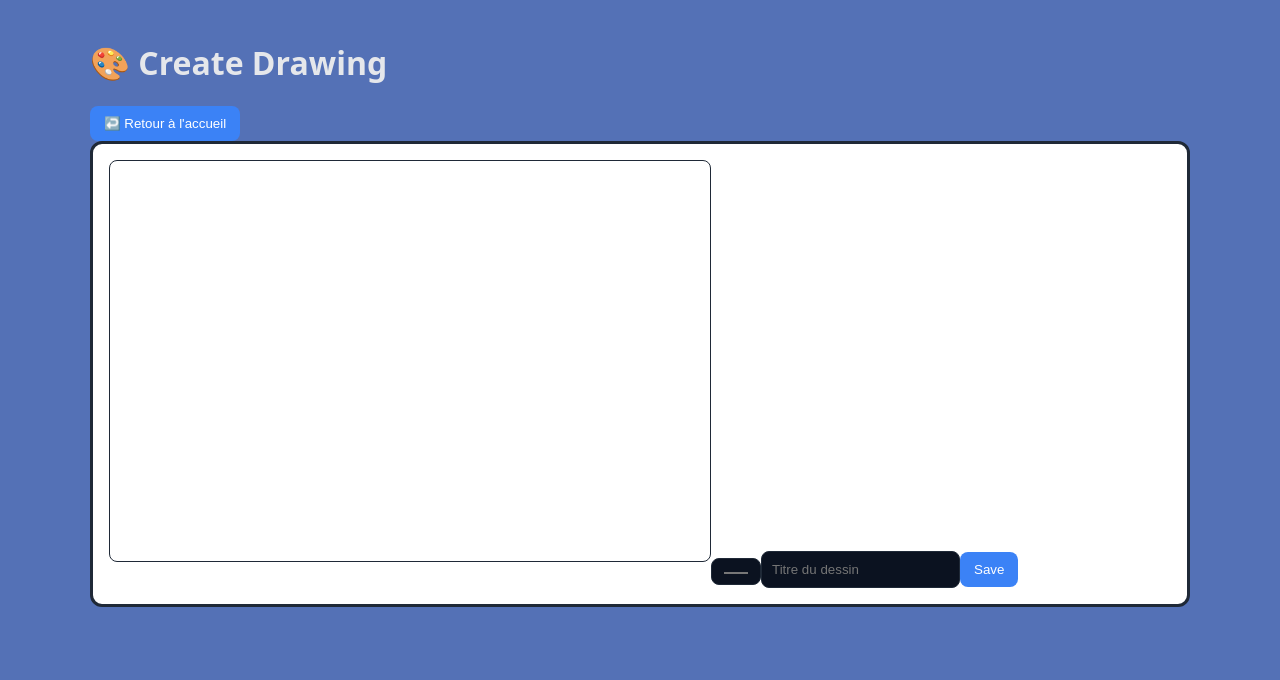
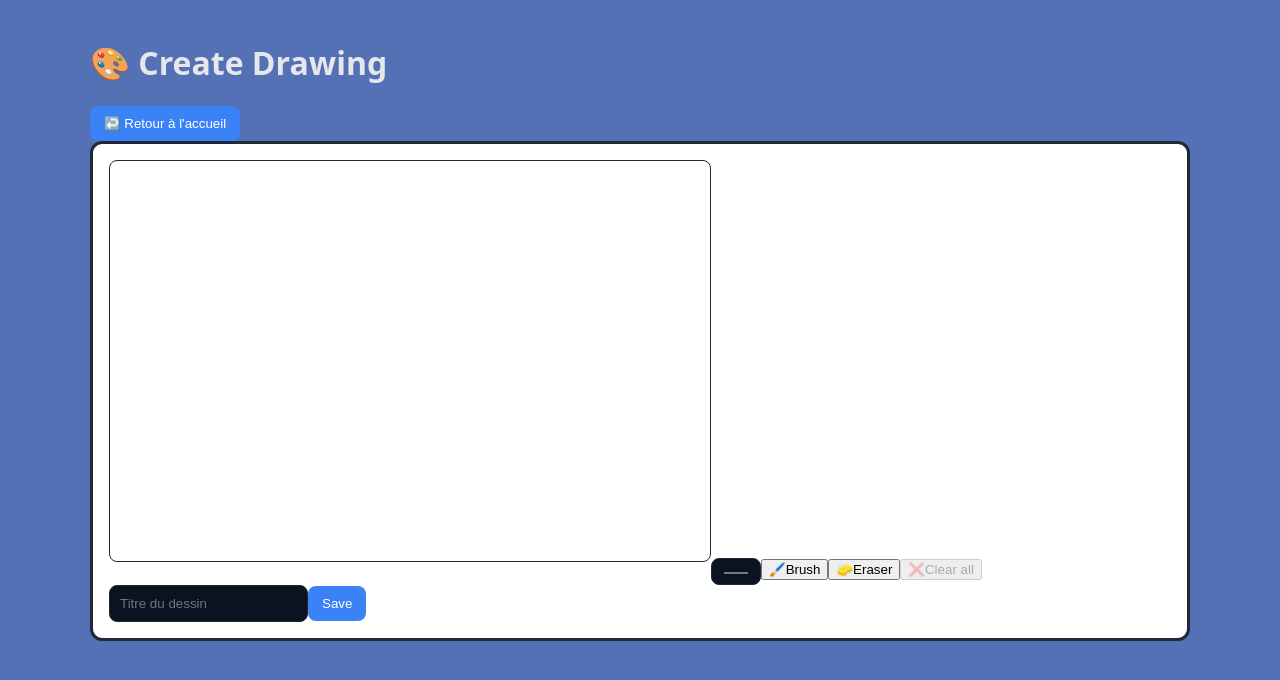
Before and after one commit to JulieNonnon/oekaki-board, a Next.js app in the folder frontend/: page /create in a window 1280 px wide. Shown: the top 680 px of the page. Built offline with nearby package versions, Linux system fonts and the light colour scheme.

Commit message:
feat(frontend): add brush and eraser buttons

```diff
--- a/frontend/src/app/create/page.tsx
+++ b/frontend/src/app/create/page.tsx
@@ -21,6 +21,9 @@ export default function CreatePage() {
   const [color, setColor] = useState("#000000");
   const [title, setTitle] = useState("");
   const [hasDrawn, setHasDrawn] = useState(false);
+  const [tool, setTool] = useState<"brush" | "eraser">("brush"); // pour gérer l’outil sélectionné (pinceau ou gomme), le pinceau est l’outil par défaut.
+
+
 
   // Commencer à dessiner quand la souris est pressée sur le canvas
   const startDrawing = (e: React.MouseEvent<HTMLCanvasElement>) => {
@@ -29,8 +32,19 @@ export default function CreatePage() {
 
     ctx.beginPath();
     ctx.moveTo(e.nativeEvent.offsetX, e.nativeEvent.offsetY);
-    ctx.strokeStyle = color;
-    ctx.lineWidth = 3;
+    // ctx.strokeStyle = color;
+
+    // largeur du trait selon l'outil séléctionné
+    if (tool === "brush") {
+      ctx.globalCompositeOperation = "source-over"; // signifie que le dessin se fait par-dessus ce qui est déjà sur le canvas
+      ctx.strokeStyle = color;
+      ctx.lineWidth = 3;
+    }
+
+    if (tool === "eraser") {
+      ctx.globalCompositeOperation = "destination-out"; // signifie que le dessin efface ce qui est déjà sur le canvas
+      ctx.lineWidth = 20;
+    }
 
     setIsDrawing(true);
   };
@@ -51,6 +65,18 @@ export default function CreatePage() {
   // Arrêter de dessiner quand la souris est relâchée ou quitte le canvas
   const stopDrawing = () => {
     setIsDrawing(false);
+  };
+
+  // Effacer l'entièreté du canva avec un "Clear All"
+  const clearCanvas = () => {
+    const canvas = canvasRef.current;
+    if (!canvas) return;
+
+    const ctx =canvas.getContext("2d");
+    if (!ctx) return;
+
+    ctx.clearRect(0, 0, canvas.width, canvas.height);
+    setHasDrawn(false);
   };
 
   // Vérifier si le canvas est vide (pas de dessin) avant de sauvegarder, pour éviter de créer des dessins vides dans la base de données.
@@ -132,6 +158,22 @@ export default function CreatePage() {
         className="input"
       />
 
+      <button onClick={() => setTool("brush")}>
+        🖌️Brush
+      </button>
+
+      <button onClick={() => setTool("eraser")}>
+        🧽Eraser
+      </button>
+
+      <button
+        type="button"
+        onClick={clearCanvas}
+        disabled={!hasDrawn}
+      >
+        ❌Clear all
+      </button>
+
       <input
         type="text"
         placeholder="Titre du dessin"
```
